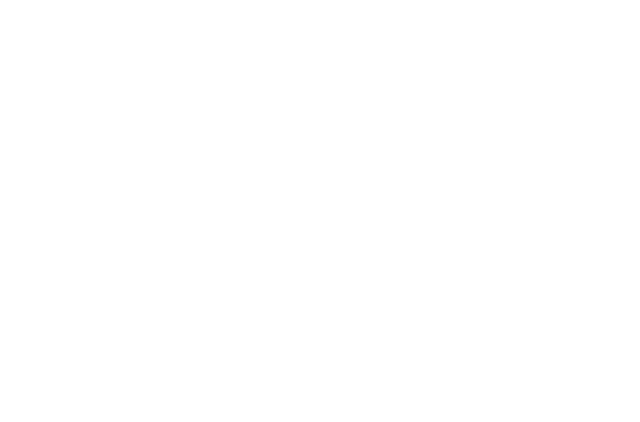
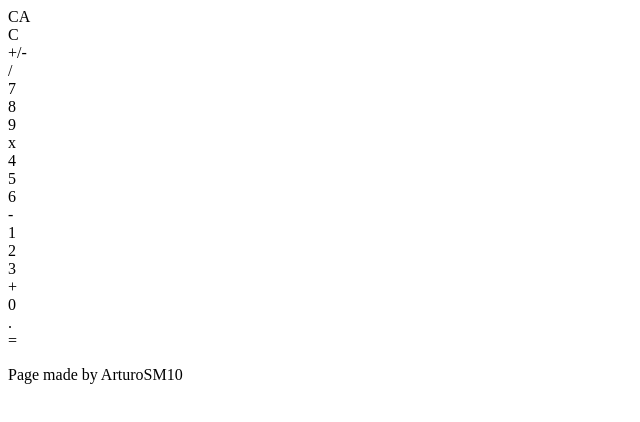
Before and after one commit to ArturoSM10/calculator, a plain HTML site: page index.html in a window 1280 px wide. Shown: the whole page, without its empty margins (0-640 px from the left). Drawn offline with Linux system fonts and the light colour scheme.

Commit message:
added divs for calculator

```diff
--- a/index.html
+++ b/index.html
@@ -10,33 +10,38 @@
     <script src="./script.js" defer></script>
 </head>
 <body>
-    <div class="main-container">
-        <div class="lcd"></div>
-        <div class="keyboard-container">
-            <div class="key"></div>
-            <div class="key"></div>
-            <div class="key"></div>
-            <div class="key"></div>
+    <main>
+        <div class="main-container">
+            <div class="lcd"></div>
+            <div class="keyboard-container">
+                <div class="key-Ca">CA</div>
+                <div class="key-c">C</div>
+                <div class="key-sign">+/-</div>
+                <div class="key-div-s">/</div>
 
-            <div class="key"></div>
-            <div class="key"></div>
-            <div class="key"></div>
-            <div class="key"></div>
+                <div class="key-seven">7</div>
+                <div class="key-eight">8</div>
+                <div class="key-nine">9</div>
+                <div class="key-mul-s">x</div>
 
-            <div class="key"></div>
-            <div class="key"></div>
-            <div class="key"></div>
-            <div class="key"></div>
+                <div class="key-four">4</div>
+                <div class="key-five">5</div>
+                <div class="key-six">6</div>
+                <div class="key-min-s">-</div>
 
-            <div class="key"></div>
-            <div class="key"></div>
-            <div class="key"></div>
-            <div class="key"></div>
+                <div class="key-one">1</div>
+                <div class="key-two">2</div>
+                <div class="key-three">3</div>
+                <div class="key-plus-s">+</div>
 
-            <div class="key"></div>
-            <div class="key"></div>
-            <div class="key"></div>
+                <div class="key-zero">0</div>
+                <div class="key-dot">.</div>
+                <div class="key-equal">=</div>
+            </div>
         </div>
-    </div>
+    </main>
+    <footer class="footer">
+        <p>Page made by ArturoSM10</p>
+    </footer>
 </body>
 </html>
```
